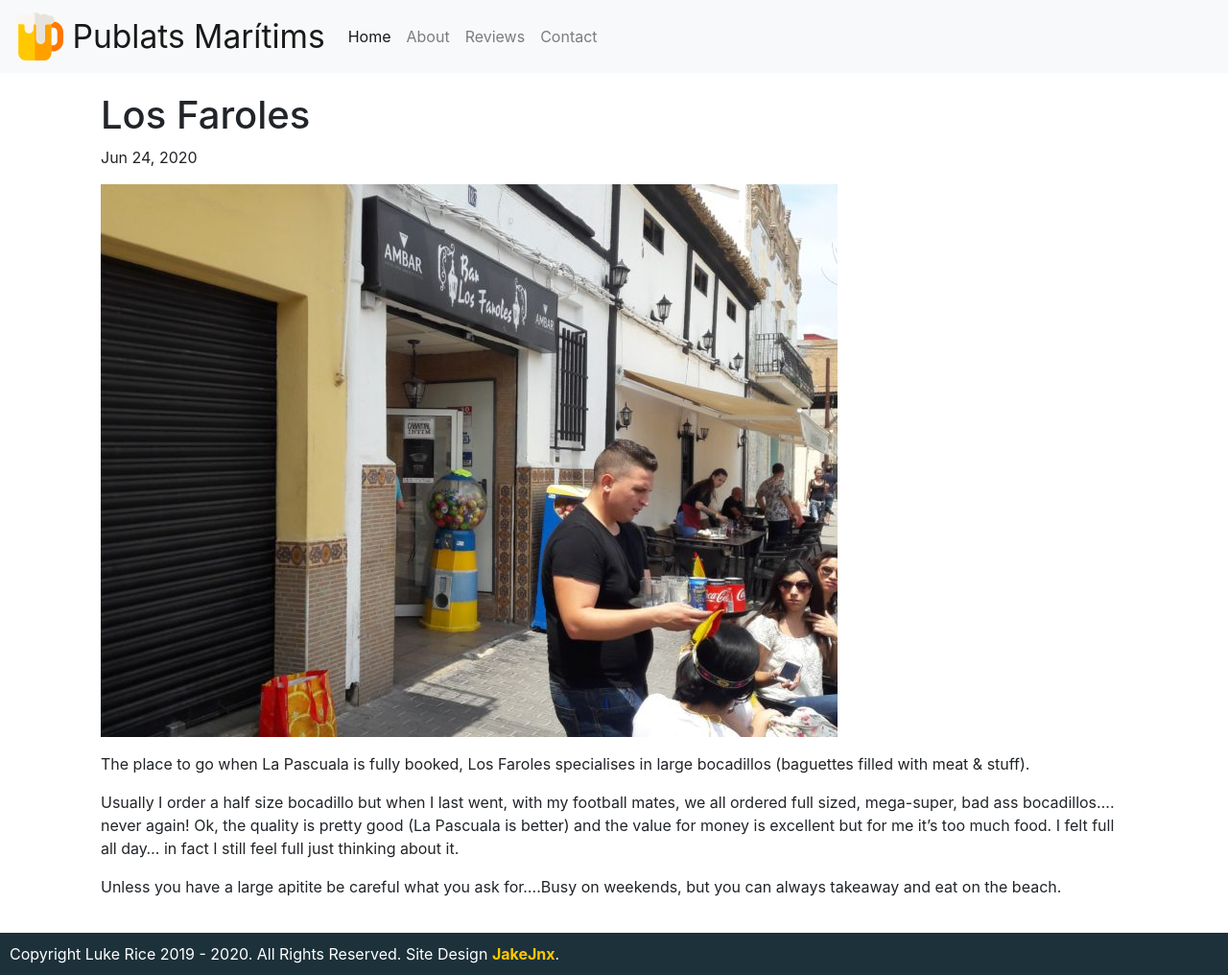
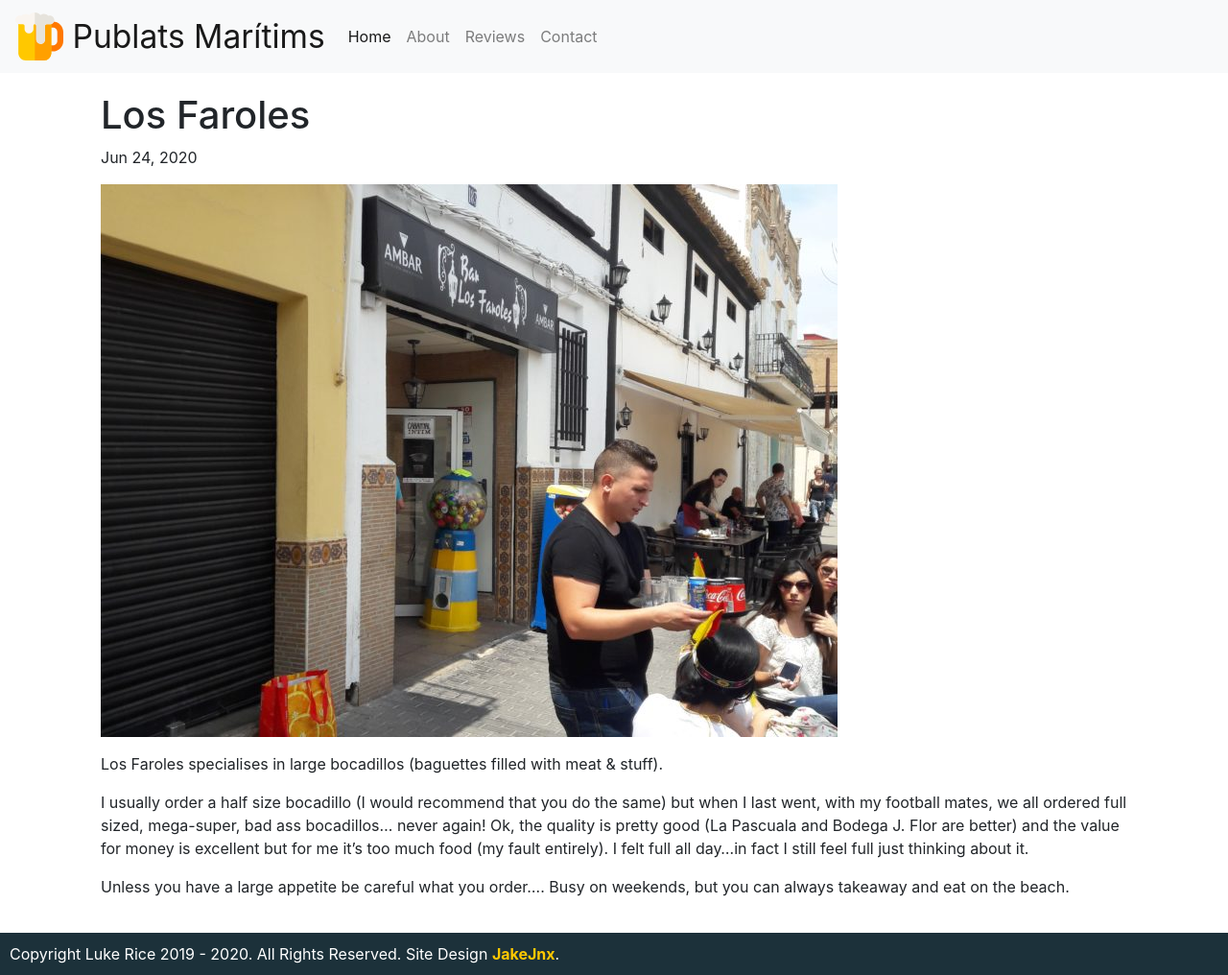
Before and after one commit to jakejnx/publats.com, a Jekyll site: the page built from _bars/los-faroles.markdown, in a window 1280 px wide. Shown: the whole page at 96% size. Built offline with Jekyll 4.4.1, drawn with Linux system fonts in a browser that asks for light colours.

Commit message:
Updated Los Faroles

```diff
--- a/_bars/los-faroles.markdown
+++ b/_bars/los-faroles.markdown
@@ -2,15 +2,15 @@
 title: Los Faroles
 date: 2020-06-24 02:52:00 +02:00
 categories:
-- Cabanal
+- Cabañal
 tags:
 - Cabañal
 ---
 
 ![20200219_093615-1-768x576.jpg](/uploads/20200219_093615-1-768x576.jpg)
 
-The place to go when La Pascuala is fully booked, Los Faroles specialises in large bocadillos (baguettes filled with meat & stuff).
+Los Faroles specialises in large bocadillos (baguettes filled with meat & stuff).
 
-Usually I order a half size bocadillo but when I last went, with my football mates, we all ordered full sized, mega-super, bad ass bocadillos…. never again! Ok, the quality is pretty good (La Pascuala is better) and the value for money is excellent but for me it’s too much food. I felt full all day… in fact I still feel full just thinking about it.
+I usually order a half size bocadillo (I would recommend that you do the same) but when I last went, with my football mates, we all ordered full sized, mega-super, bad ass bocadillos... never again! Ok, the quality is pretty good (La Pascuala and Bodega J. Flor are better) and the value for money is excellent but for me it’s too much food (my fault entirely). I felt full all day...in fact I still feel full just thinking about it.
 
-Unless you have a large apitite be careful what you ask for….Busy on weekends, but you can always takeaway and eat on the beach.
+Unless you have a large appetite be careful what you order.... Busy on weekends, but you can always takeaway and eat on the beach.
```
